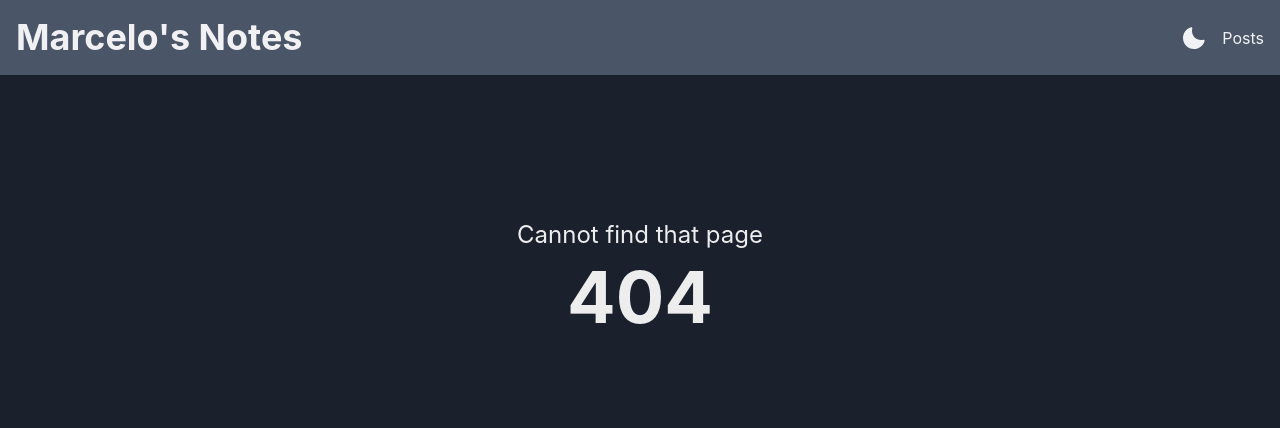
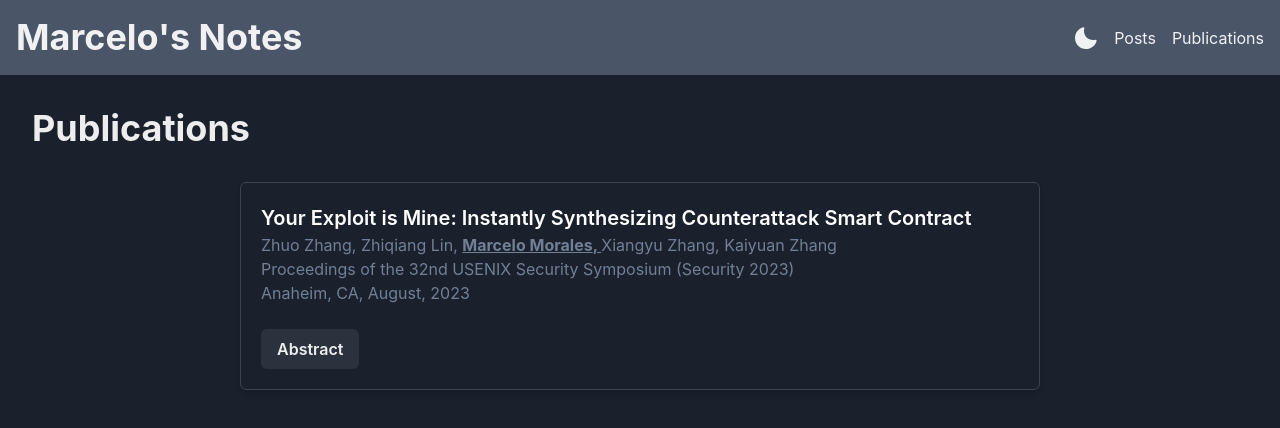
Before and after one commit to mm587517/website, a Next.js app: page /publications in a window 1280 px wide. Before the commit this address had no page. Shown: the top 428 px of the page. Built offline with nearby package versions, Linux system fonts and the light colour scheme.

Commit message:
Adding publications

```diff
--- a/components/Header.tsx
+++ b/components/Header.tsx
@@ -42,6 +42,9 @@ export const Header = () => {
       <HStack justifySelf='flex-end'>
         <Link href='/posts'>Posts</Link>
       </HStack>
+      <HStack justifySelf='flex-end'>
+        <Link href='/publications'>Publications</Link>
+      </HStack>
     </Flex>
   );
 };
--- /dev/null
+++ b/components/PublicationCard.tsx
@@ -0,0 +1,120 @@
+import React, { useState } from 'react';
+import { Box, Text, Link, Flex, Button, Collapse } from '@chakra-ui/react';
+
+interface PublicationProps {
+  title: string;
+  authors: string[];
+  conference: string;
+  link: string;
+  github?: string;
+  abstract: string;
+  location: string;
+}
+
+const PublicationCard: React.FC<PublicationProps> = ({
+  title,
+  authors,
+  conference,
+  link,
+  github,
+  abstract,
+  location,
+}) => {
+  const [showAbstract, setShowAbstract] = useState(false);
+
+  const toggleAbstract = () => {
+    setShowAbstract(!showAbstract);
+  };
+
+  const me: string = 'Marcelo Morales';
+
+  const maxCardWidth = ['100%', '80%', '800px'];
+
+  return (
+    <Box
+      p={5}
+      borderWidth='1px'
+      borderRadius='md'
+      boxShadow='md'
+      width='100%'
+      maxWidth={maxCardWidth}
+      margin='0 auto'
+      transition='transform 0.3s, box-shadow 0.3s'
+      _hover={{
+        transform: 'scale(1.02)',
+        boxShadow: '0px 6px 12px rgba(0, 0, 0, 0.1)',
+      }}
+    >
+      <Link
+        href={link}
+        target='_blank'
+        rel='noopener noreferrer'
+        _hover={{ textDecoration: 'none' }}
+      >
+        <Box
+          as='h2'
+          fontSize='xl'
+          fontWeight='semibold'
+          color='white'
+          transition='color 0.3s'
+          _hover={{ color: 'teal.200' }}
+        >
+          {title}
+        </Box>
+      </Link>
+      <Text fontSize='md' color='gray.500'>
+        {authors.map((author, index) => (
+          <Text
+            key={index}
+            as={author === me ? 'strong' : 'span'}
+            fontWeight={author === me ? 'bold' : 'normal'}
+            textDecoration={author === me ? 'underline' : 'none'}
+          >
+            {author}
+            {index < authors.length - 1 ? ', ' : ''}
+          </Text>
+        ))}
+      </Text>
+      <Text fontSize='md' fontWeight='normal' color='gray.500'>
+        {conference}
+      </Text>
+      <Text fontSize='md' fontWeight='normal' color='gray.500'>
+        {location}
+      </Text>
+      <Flex mt={2}>
+        {github && (
+          <Link
+            href={github}
+            isExternal
+            colorScheme='gray'
+            fontSize='sm'
+            mr={2}
+          >
+            <Box
+              as='img'
+              src='https://upload.wikimedia.org/wikipedia/commons/thumb/9/91/Octicons-mark-github.svg/2048px-Octicons-mark-github.svg.png'
+              alt='GitHub Repository'
+              width='24px'
+              height='24px'
+              borderRadius='full'
+              bg='white'
+              p='1px'
+              boxSizing='content-box'
+              style={{ verticalAlign: 'middle' }}
+            />
+          </Link>
+        )}
+      </Flex>
+      <Button onClick={toggleAbstract} mt={4}>
+        Abstract
+      </Button>
+      <Collapse in={showAbstract}>
+        <Text m={2} fontSize='sm' fontWeight='normal' as='p'>
+          {abstract}
+        </Text>
+      </Collapse>
+    </Box>
+  );
+};
+
+export default PublicationCard;
--- /dev/null
+++ b/pages/publications.tsx
@@ -0,0 +1,21 @@
+import { Box, Heading } from '@chakra-ui/react';
+import { PageLayout } from '../components/PageLayout';
+import PublicationCard from '../components/PublicationCard';
+import publicationsData from '../public/publications.json'; // Adjust the path
+
+const Publications = () => {
+  return (
+    <PageLayout>
+      <Heading as='h1' margin={8}>
+        Publications
+      </Heading>
+      {publicationsData.map((publication, index) => (
+        <Box m={4}>
+          <PublicationCard key={index} {...publication} />
+        </Box>
+      ))}
+    </PageLayout>
+  );
+};
+
+export default Publications;
--- /dev/null
+++ b/public/publications.json
@@ -0,0 +1,16 @@
+[
+  {
+    "title": "Your Exploit is Mine: Instantly Synthesizing Counterattack Smart Contract",
+    "authors": [
+      "Zhuo Zhang",
+      "Zhiqiang Lin",
+      "Marcelo Morales",
+      "Xiangyu Zhang",
+      "Kaiyuan Zhang"
+    ],
+    "conference": "Proceedings of the 32nd USENIX Security Symposium (Security 2023)",
+    "link": "https://www.usenix.org/system/files/usenixsecurity23-zhang-zhuo-exploit.pdf",
+    "abstract": "Smart contracts are susceptible to exploitation due to theirunique nature. Despite efforts to identify vulnerabilities usingfuzzing, symbolic execution, formal verification, and manualauditing, exploitable vulnerabilities still exist and have led tobillions of dollars in monetary losses. To address this issue,it is critical that runtime defenses are in place to minimizeexploitation risk. In this paper, we present STING, a novel run-time defense mechanism against smart contract exploits. Thekey idea is to instantly synthesize counterattack smart con-tracts from attacking transactions and leverage the power ofMaximal Extractable Value (MEV) to front run attackers. Ourevaluation with 62 real-world recent exploits demonstratesits effectiveness, successfully countering 54 of the exploits(i.e., intercepting all the funds stolen by the attacker). In com-parison, a general front-runner defense could only handle 12exploits. Our results provide a clear proof-of-concept thatSTING is a viable defense mechanism against smart contractexploits and has the potential to significantly reduce the riskof exploitation in the smart contract ecosystem.",
+    "location": "Anaheim, CA, August, 2023"
+  }
+]
```
